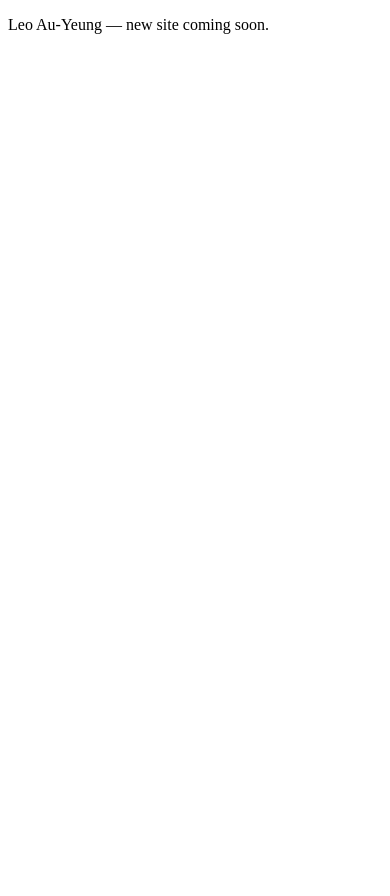
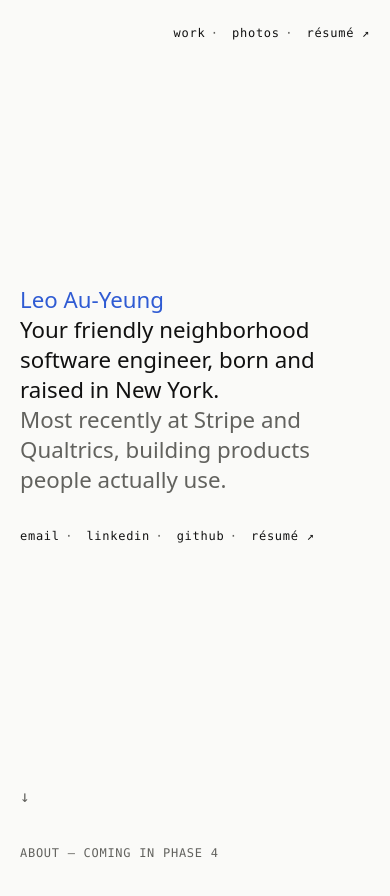
Before and after one commit to LeoAuyeung/leoauyeung.com, an Astro site: page / in a window 390 px wide. Before the commit the page ends 844 px from the top, so only its background shows below. Built offline with nearby package versions, Linux system fonts and the light colour scheme; Astro itself is replaced by a stand-in of ours.

Commit message:
Phase 3: landing hero and résumé PDF (no phone number)
Co-Authored-By: Claude Opus 5.5 <noreply@anthropic.com>

```diff
--- /dev/null
+++ b/src/components/Hero.astro
@@ -0,0 +1,69 @@
+---
+import Nav from './Nav.astro';
+import { site, contacts, isExternal } from '../data/site';
+---
+
+<div class="hero">
+  <Nav />
+  <div class="hero__body wrap">
+    <h1 class="hero__name">{site.name}</h1>
+    <p class="hero__line">{site.tagline}</p>
+    {site.subline && <p class="hero__sub">{site.subline}</p>}
+    <ul class="hero__links label label--lower" aria-label="Contact">
+      {contacts.map((c, i) => (
+        <li>
+          {i > 0 && <span class="sep" aria-hidden="true">·</span>}
+          <a href={c.href} {...(isExternal(c.href) ? { target: '_blank', rel: 'noopener' } : {})}>{c.label}</a>
+        </li>
+      ))}
+    </ul>
+  </div>
+  <div class="hero__foot wrap">
+    <a class="hero__arrow" href="#about" aria-label="Scroll to about">↓</a>
+  </div>
+</div>
+
+<style>
+  .hero {
+    min-height: 100vh;
+    min-height: 100svh;
+    display: grid;
+    grid-template-rows: auto 1fr auto;
+  }
+  .hero__body {
+    /* sits roughly 40% down the viewport */
+    padding-top: calc(40svh - 7.5rem);
+    max-width: calc(var(--w-text) + var(--w-label) + var(--s-7) + 2 * var(--gutter));
+  }
+  .hero__name,
+  .hero__line,
+  .hero__sub {
+    font-size: var(--fs-hero);
+    line-height: var(--lh-hero);
+    font-weight: var(--fw-regular);
+    max-width: 28ch;
+  }
+  .hero__name { color: var(--accent); }
+  .hero__sub { color: var(--muted); margin-top: 0; }
+  .hero__links {
+    display: flex;
+    flex-wrap: wrap;
+    row-gap: var(--s-2);
+    margin-top: var(--s-6);
+  }
+  .hero__links a { color: var(--ink); }
+  .hero__links a:hover { color: var(--accent); }
+  .hero__foot { padding-block: var(--s-6); }
+  .hero__arrow {
+    display: inline-block;
+    font-family: var(--font-mono);
+    color: var(--muted);
+    padding: var(--s-2);
+    margin-left: calc(-1 * var(--s-2));
+  }
+  .hero__arrow:hover { color: var(--accent); text-decoration: none; }
+  @media (prefers-reduced-motion: no-preference) {
+    .hero__arrow { animation: nudge 2.4s var(--ease) 1.5s 2; }
+    @keyframes nudge { 50% { transform: translateY(6px); } }
+  }
+</style>
--- a/src/pages/index.astro
+++ b/src/pages/index.astro
@@ -1,6 +1,13 @@
 ---
+import Base from '../layouts/Base.astro';
+import Hero from '../components/Hero.astro';
 ---
-<html lang="en">
-  <head><meta charset="utf-8" /><title>Leo Au-Yeung</title></head>
-  <body><p>Leo Au-Yeung — new site coming soon.</p></body>
-</html>
+
+<Base>
+  <Hero />
+  <main id="main">
+    <section id="about" class="wrap" style="min-height: 50vh;">
+      <p class="label">About — coming in Phase 4</p>
+    </section>
+  </main>
+</Base>
```
Also changed, not shown: 1 other file.
